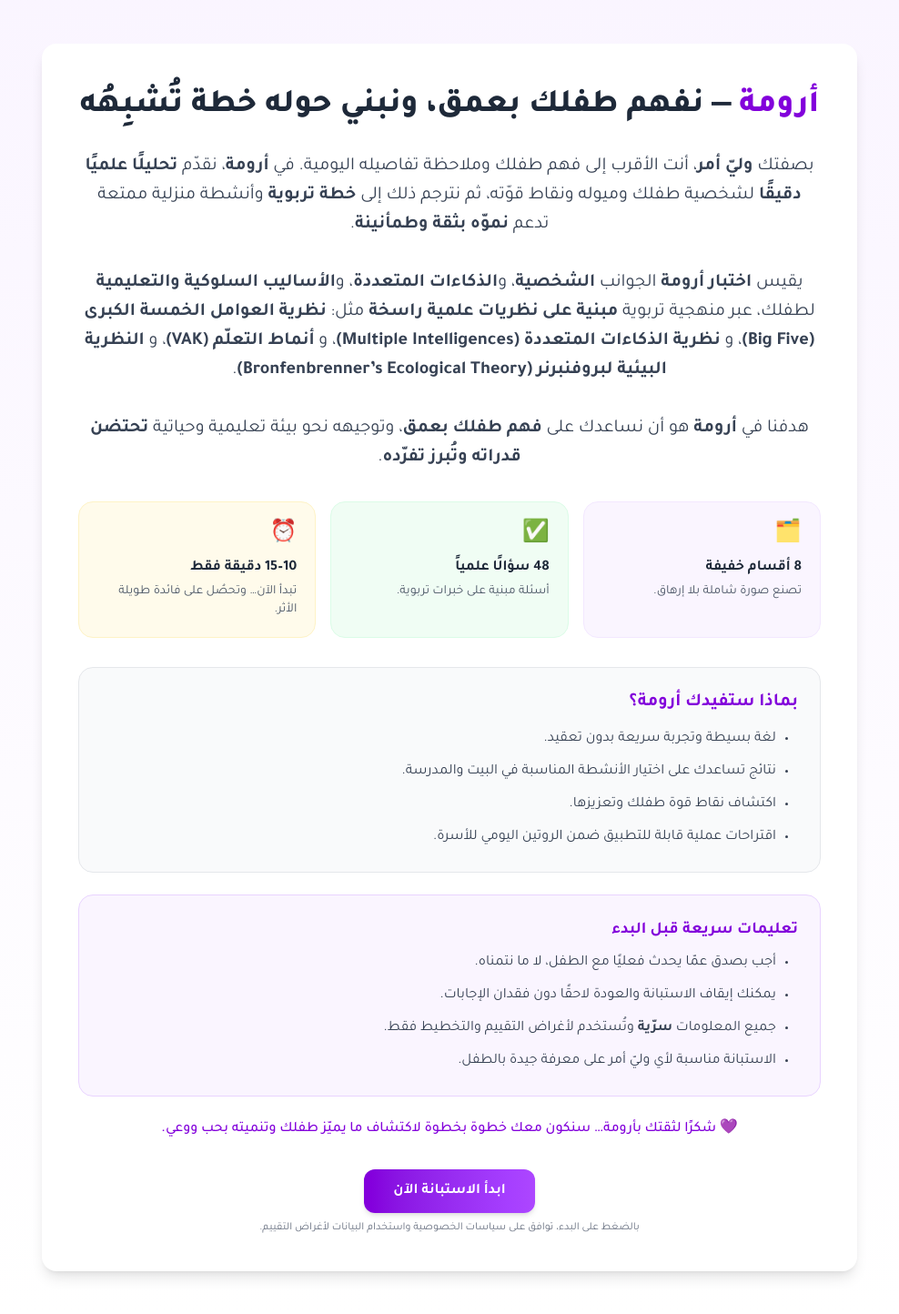
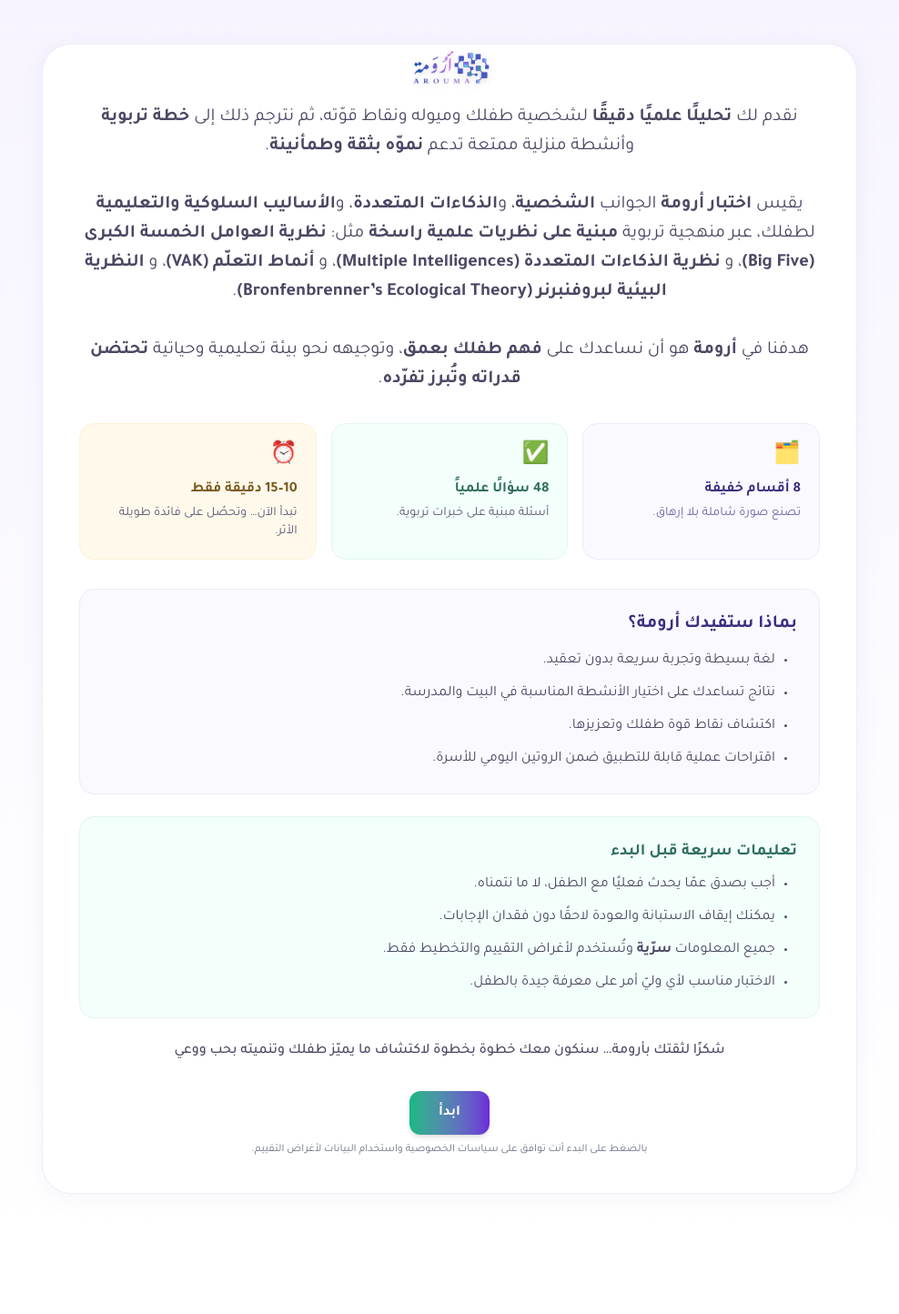
Before and after one commit to moalsuwaylih-ops/arouma, a Next.js app: page /assessment in a window 1280 px wide. Shown: the whole page at 91% size, without its empty margins (146-1134 px from the left). After the commit the page ends 1360 px from the top, so only its background shows below. Built offline with nearby package versions, Linux system fonts and the light colour scheme.

Commit message:
تعديل

```diff
--- a/app/assessment/page.tsx
+++ b/app/assessment/page.tsx
@@ -2,6 +2,7 @@
 
 import { useState } from "react";
 import AssessmentPage from "./arouma-form";
+import Image from "next/image";
 
 export default function Page() {
   const [started, setStarted] = useState(false);
@@ -9,17 +10,32 @@
   if (started) return <AssessmentPage />;
 
   return (
-    <main dir="rtl" className="min-h-screen bg-gradient-to-b from-purple-50 to-white text-gray-800 p-6 md:p-12">
-      <div className="max-w-4xl mx-auto bg-white rounded-2xl shadow-lg p-8 md:p-10">
+    <main
+      dir="rtl"
+      className="min-h-screen bg-gradient-to-b from-[#F7F4FF] to-white text-gray-800 p-6 md:p-12"
+    >
+      <div className="relative max-w-4xl mx-auto bg-white rounded-[2rem] shadow-[0_4px_24px_rgba(130,120,160,0.08)] p-8 md:p-10 border border-[#f0ecfa] overflow-visible">
+        {/* الشعار أعلى البطاقة */}
+        <div className="absolute -top-10 left-1/2 -translate-x-1/2">
+          <Image
+            src="/logo.png"
+            alt="شعار أرومة"
+            width={120}
+            height={120}
+            className="object-contain drop-shadow-md select-none"
+            priority
+          />
+        </div>
+
         {/* العنوان الرئيسي */}
-        <h1 className="text-3xl md:text-4xl font-extrabold text-center leading-relaxed">
-          <span className="text-purple-700">أرومة</span> — نفهم طفلك بعمق، ونبني حوله خطة تُشبِهُه
+        <h1 className="mt-6 text-3xl md:text-4xl font-extrabold text-center leading-relaxed">
+          <span className="bg-gradient-to-r from-[#6D28D9] to-[#10B981] bg-clip-text text-transparent">
+          </span>{" "}
         </h1>
 
         {/* فقرة تمهيدية عامة لوليّ الأمر */}
-<p className="mt-5 text-lg md:text-xl text-center text-gray-700 leading-8">
-  بصفتك <strong>وليّ أمر</strong>، أنت الأقرب إلى فهم طفلك وملاحظة تفاصيله اليومية.
-  في <strong>أرومة</strong>، نقدّم <strong>تحليلًا علميًا دقيقًا</strong> لشخصية طفلك
+        <p className="mt-5 text-lg md:text-xl text-center text-[#4b4863] leading-8">
+           <strong></strong> نقدم لك <strong>تحليلًا علميًا دقيقًا</strong> لشخصية طفلك
           وميوله ونقاط قوّته، ثم نترجم ذلك إلى <strong> خطة تربوية </strong>
           وأنشطة منزلية ممتعة تدعم  <strong> نموّه بثقة وطمأنينة</strong>.
           <br /><br />
@@ -36,30 +52,29 @@
           وتوجيهه نحو بيئة تعليمية وحياتية <strong>تحتضن قدراته وتُبرز تفرّده</strong>.
         </p>
 
-
         {/* نقاط القيمة السريعة */}
         <div className="mt-8 grid md:grid-cols-3 gap-4">
-          <div className="rounded-2xl border border-purple-100 bg-purple-50 p-5">
+          <div className="rounded-2xl border border-[#efeafd] bg-[#faf9ff] p-5">
             <p className="text-2xl">🗂️</p>
-            <p className="mt-2 font-semibold">8 أقسام خفيفة</p>
-            <p className="text-gray-600 text-sm mt-1">تصنع صورة شاملة بلا إرهاق.</p>
+            <p className="mt-2 font-semibold text-[#3c2e7e]">8 أقسام خفيفة</p>
+            <p className="text-[#6b64a3] text-sm mt-1">تصنع صورة شاملة بلا إرهاق.</p>
           </div>
-          <div className="rounded-2xl border border-green-100 bg-green-50 p-5">
+          <div className="rounded-2xl border border-[#e2f6ee] bg-[#f3fffb] p-5">
             <p className="text-2xl">✅</p>
-            <p className="mt-2 font-semibold">48 سؤالًا علمياً</p>
-            <p className="text-gray-600 text-sm mt-1">أسئلة مبنية على خبرات تربوية.</p>
+            <p className="mt-2 font-semibold text-[#2f6e5d]">48 سؤالًا علمياً</p>
+            <p className="text-[#5b5672] text-sm mt-1">أسئلة مبنية على خبرات تربوية.</p>
           </div>
-          <div className="rounded-2xl border border-amber-100 bg-amber-50 p-5">
+          <div className="rounded-2xl border border-[#fff1d7] bg-[#fff9eb] p-5">
             <p className="text-2xl">⏰</p>
-            <p className="mt-2 font-semibold">10–15 دقيقة فقط</p>
-            <p className="text-gray-600 text-sm mt-1">تبدأ الآن… وتحصُل على فائدة طويلة الأثر.</p>
+            <p className="mt-2 font-semibold text-[#7a5a1e]">10–15 دقيقة فقط</p>
+            <p className="text-[#5b5672] text-sm mt-1">تبدأ الآن… وتحصُل على فائدة طويلة الأثر.</p>
           </div>
         </div>
 
         {/* لماذا هذا مفيد لوليّ الأمر؟ */}
-        <div className="mt-8 bg-gray-50 rounded-2xl p-6 border border-gray-200">
-          <h2 className="text-xl font-semibold text-purple-700 mb-3">بماذا ستفيدك أرومة؟</h2>
-          <ul className="list-disc pr-6 space-y-2 text-gray-700 leading-7">
+        <div className="mt-8 bg-[#faf9ff] rounded-2xl p-6 border border-[#efeafd]">
+          <h2 className="text-xl font-semibold text-[#3c2e7e] mb-3">بماذا ستفيدك أرومة؟</h2>
+          <ul className="list-disc pr-6 space-y-2 text-[#4b4863] leading-7">
             <li>لغة بسيطة وتجربة سريعة بدون تعقيد.</li>
             <li>نتائج تساعدك على اختيار الأنشطة المناسبة في البيت والمدرسة.</li>
             <li>اكتشاف نقاط قوة طفلك وتعزيزها.</li>
@@ -68,31 +83,31 @@
         </div>
 
         {/* تعليمات عامة */}
-        <div className="mt-6 bg-purple-50 rounded-2xl p-6 border border-purple-200">
-          <h3 className="text-lg font-semibold text-purple-700 mb-2">تعليمات سريعة قبل البدء</h3>
-          <ul className="list-disc pr-6 space-y-2 text-gray-700 leading-7">
+        <div className="mt-6 bg-[#f3fffb] rounded-2xl p-6 border border-[#e2f6ee]">
+          <h3 className="text-lg font-semibold text-[#2f6e5d] mb-2">تعليمات سريعة قبل البدء</h3>
+          <ul className="list-disc pr-6 space-y-2 text-[#4b4863] leading-7">
             <li>أجب بصدق عمّا يحدث فعليًا مع الطفل، لا ما نتمناه.</li>
             <li>يمكنك إيقاف الاستبانة والعودة لاحقًا دون فقدان الإجابات.</li>
             <li>جميع المعلومات <strong>سرّية</strong> وتُستخدم لأغراض التقييم والتخطيط فقط.</li>
-            <li>الاستبانة مناسبة لأي وليّ أمر على معرفة جيدة بالطفل.</li>
+            <li>الاختبار مناسب لأي وليّ أمر على معرفة جيدة بالطفل.</li>
           </ul>
         </div>
 
-        {/* رسالة اطمنان وختام */}
-        <p className="mt-6 text-center text-purple-700 font-medium">
-          💜 شكرًا لثقتك بأرومة… سنكون معك خطوة بخطوة لاكتشاف ما يميّز طفلك وتنميته بحب ووعي.
+        {/* رسالة اطمئنان وختام */}
+        <p className="mt-6 text-center text-[#4b4863] font-medium">
+           شكرًا لثقتك بأرومة… سنكون معك خطوة بخطوة لاكتشاف ما يميّز طفلك وتنميته بحب ووعي
         </p>
 
         {/* زر البدء */}
         <div className="flex flex-col items-center gap-2 mt-8">
           <button
             onClick={() => setStarted(true)}
-            className="px-8 py-3 rounded-xl text-white font-semibold bg-gradient-to-r from-purple-700 to-purple-500 hover:from-purple-800 hover:to-purple-600 shadow-md transition"
+            className="px-8 py-3 rounded-xl text-white font-semibold bg-gradient-to-r from-[#10B981] to-[#6D28D9] hover:opacity-95 shadow-md transition"
           >
-            ابدأ الاستبانة الآن
+            ابدأ
           </button>
           <span className="text-xs text-gray-500">
-            بالضغط على البدء، توافق على سياسات الخصوصية واستخدام البيانات لأغراض التقييم.
+            بالضغط على البدء أنت توافق على سياسات الخصوصية واستخدام البيانات لأغراض التقييم.
           </span>
         </div>
       </div>
```
Lines whose indentation alone changed are shown as unchanged.
